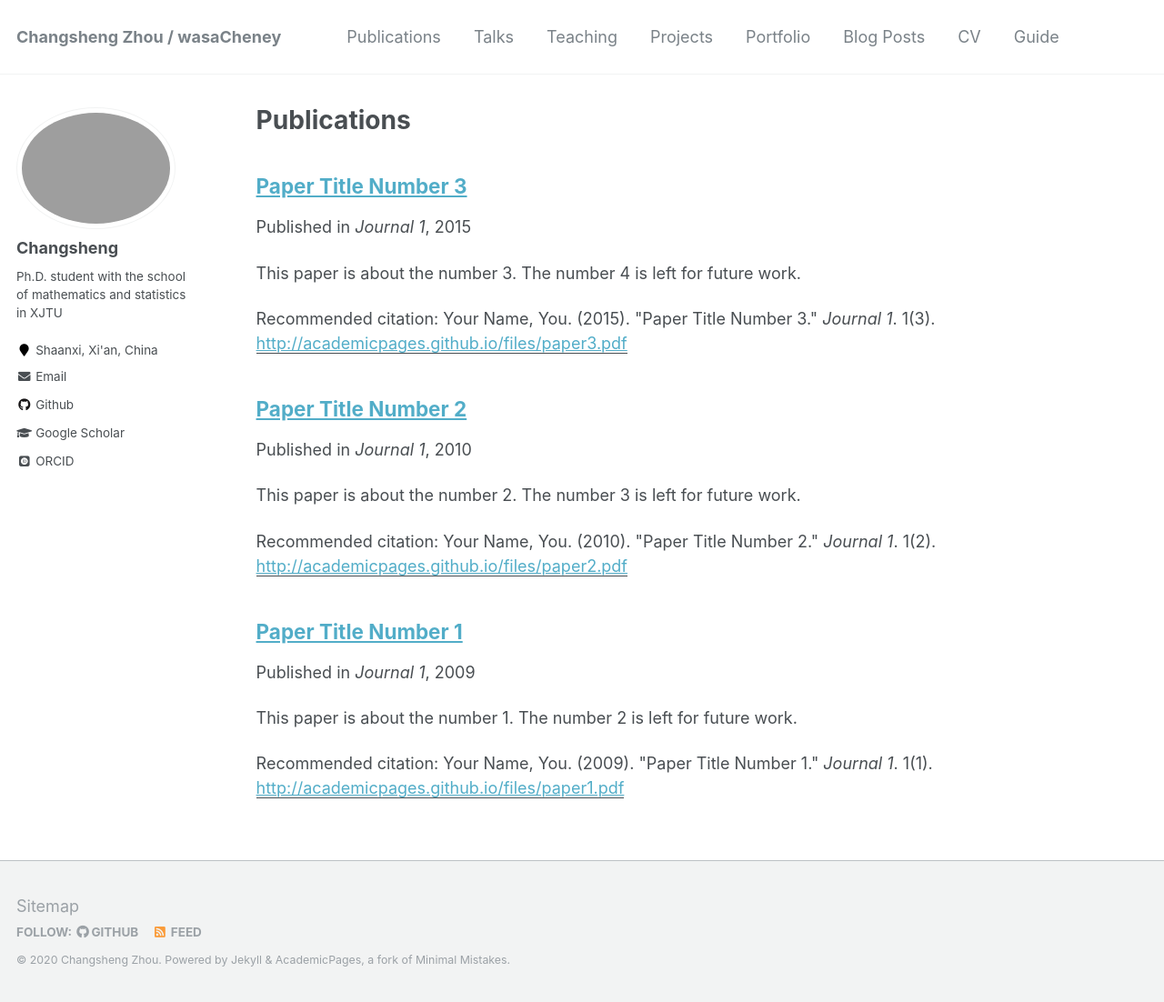
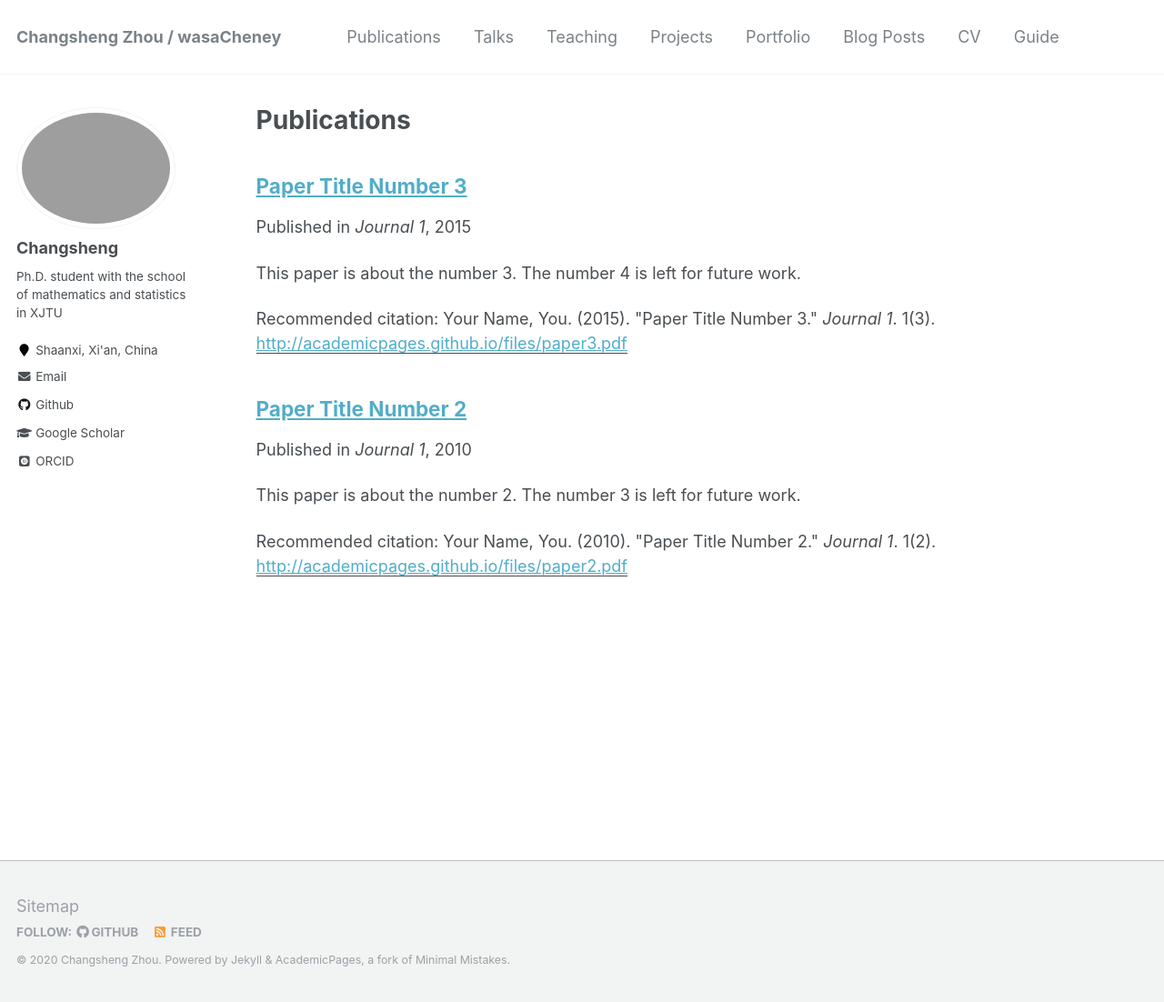
Before and after one commit to wasaCheney/wasaCheney.github.io, a Jekyll site: the page built from _pages/publications.md, in a window 1280 px wide and 1102 px high. Shown: the whole window at 91% size. Built offline with Jekyll 4.4.1, drawn with Linux system fonts in a browser that asks for light colours; some web fonts are replaced; a file with an impossible date is left out.

```diff
--- a/_publications/2009-10-01-paper-title-number-1.md
+++ /dev/null
@@ -1,15 +0,0 @@
----
-title: "Paper Title Number 1"
-collection: publications
-permalink: /publication/2009-10-01-paper-title-number-1
-excerpt: 'This paper is about the number 1. The number 2 is left for future work.'
-date: 2009-10-01
-venue: 'Journal 1'
-paperurl: 'http://academicpages.github.io/files/paper1.pdf'
-citation: 'Your Name, You. (2009). &quot;Paper Title Number 1.&quot; <i>Journal 1</i>. 1(1).'
----
-This paper is about the number 1. The number 2 is left for future work.
-
-[Download paper here](http://academicpages.github.io/files/paper1.pdf)
-
-Recommended citation: Your Name, You. (2009). "Paper Title Number 1." <i>Journal 1</i>. 1(1).
```
Also changed, not shown: _projects/2018-2020_unmixing_generative_model.md (+1 -1 lines), _publications/ZhouZL18.md (added, +15 -0 lines).
